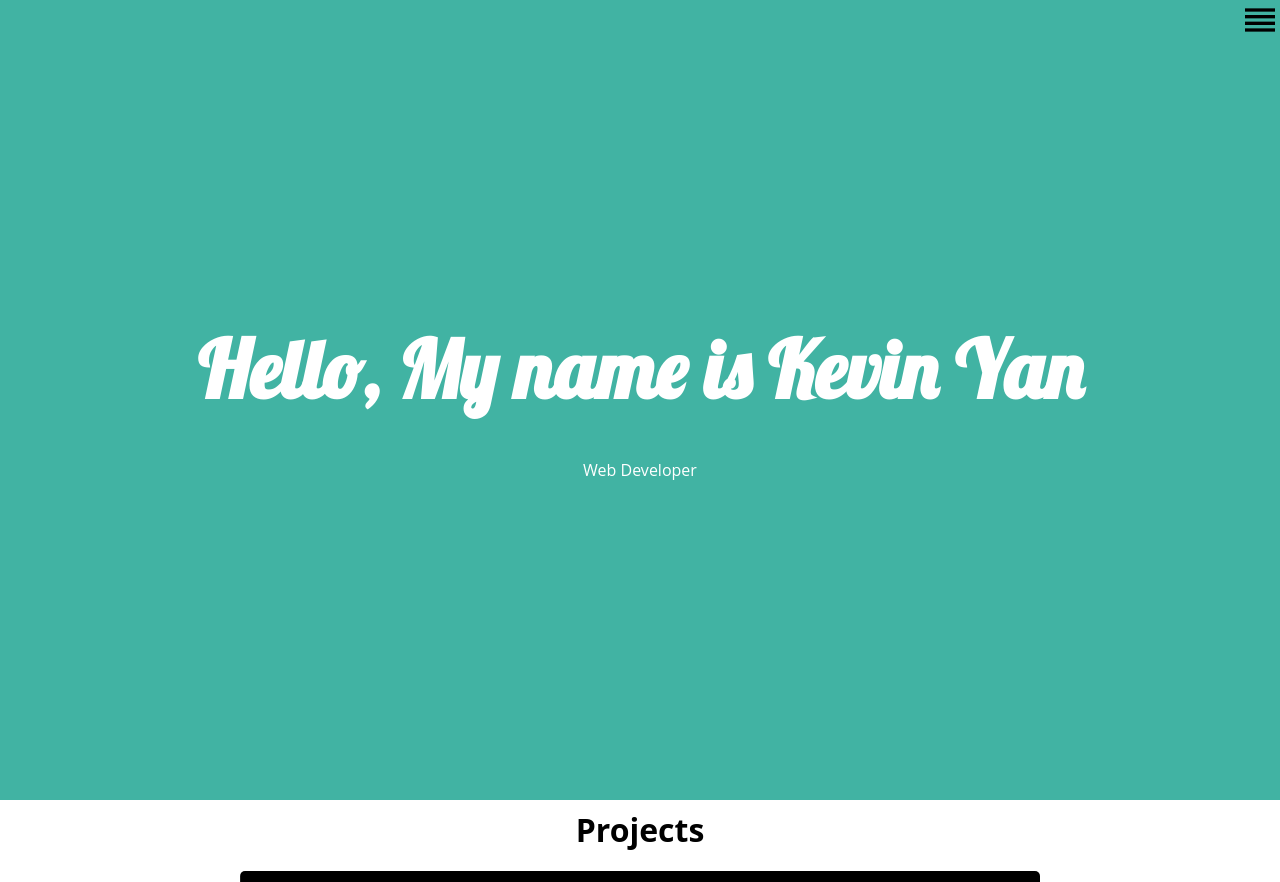
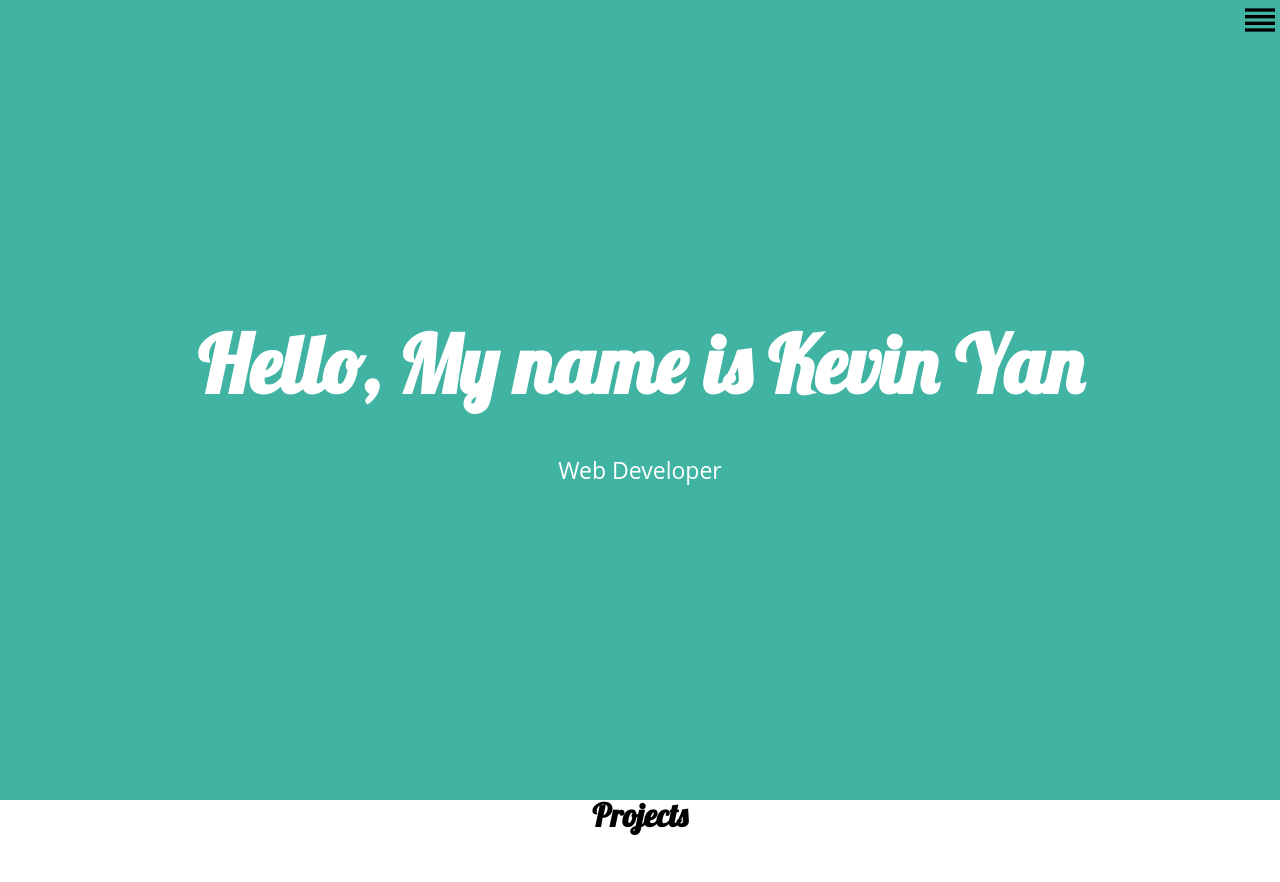
Before and after one commit to k3vinyan/portfolio2, a React app: page / in a window 1280 px wide. Shown: the top 882 px of the page. Built offline with nearby package versions, Linux system fonts and the light colour scheme.

Commit message:
update project image styling

```diff
--- a/src/stylesheets/style.scss
+++ b/src/stylesheets/style.scss
@@ -88,9 +88,6 @@ $default-margin: 10px;
     }
 }
 
-
-
-
 .home {
     align-items: center;
     justify-content: center;
@@ -109,9 +106,9 @@ $default-margin: 10px;
 
     .project {
 
-        // .project-heading {
-        //     margin-bottom: 40px;
-        // }
+        .project-heading {
+            margin-bottom: 40px;
+        }
 
         .project-image {
             width: 800px;
@@ -137,6 +134,10 @@ $default-margin: 10px;
 .project {
     width: 100vw;
     height: 100vh;
+
+    .project-image {
+        border-radius: 5px;
+    }
  }
 
 
@@ -169,7 +170,6 @@ $default-margin: 10px;
             padding: 0;
 
         }
-
 
         p.about-name {
             margin: 0;
@@ -255,9 +255,6 @@ $red-color: #E27D60;
                 color: $green-color;
             }
 
-            .project-image {
-                border-radius: 5px;
-            }
         }
         &:nth-child(even) {
             background-color: $green-color;
@@ -277,10 +274,6 @@ $red-color: #E27D60;
 
 // ------------------------------ Fonts --------------------------------------------
 
-.home h1, .project h2 {
-    font-family: 'Lobster', cursive;
-}
-
 .nav {
     li {
         a {
@@ -290,6 +283,28 @@ $red-color: #E27D60;
         }
     }
 }
+
+.home h1, .project h2 {
+    font-family: 'Lobster', cursive;
+}
+
+.home {
+    .home-para {
+        font-size: 23px;
+    }
+}
+
+.project, .about {
+    .project-heading, .about-heading {
+        font-family: 'Lobster', cursive;
+
+    }
+
+
+}
+
+
+
 
 // ------------------------------ mobile --------------------------------------------
 
```
Also changed, not shown: src/stylesheets/style.css, 1 other file.
